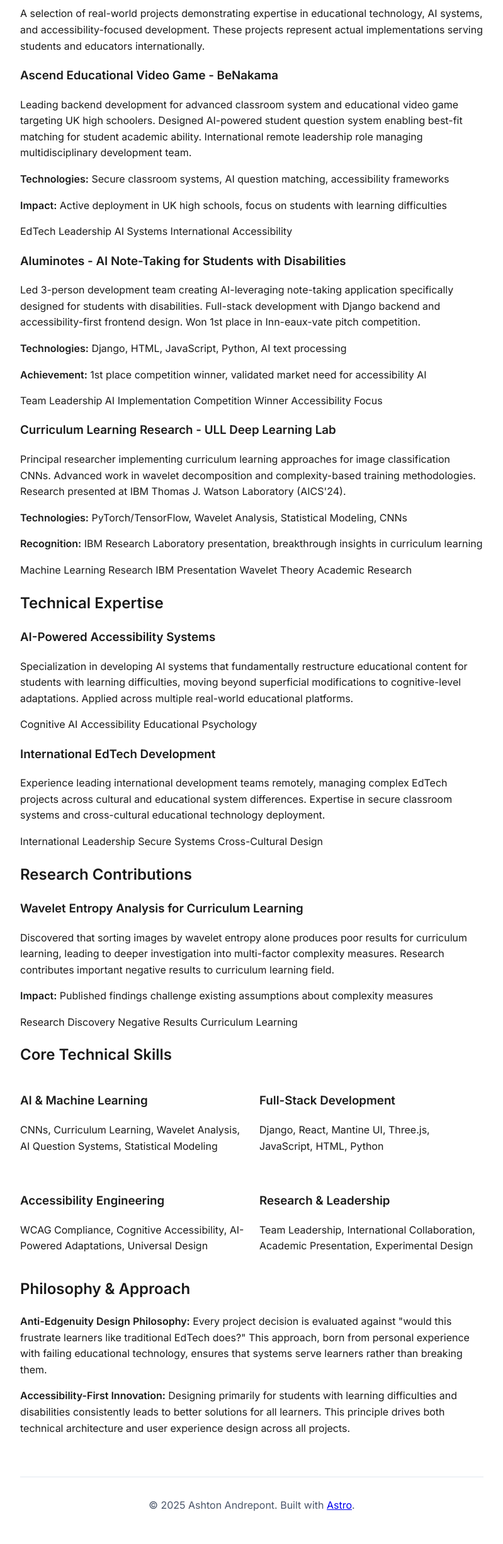
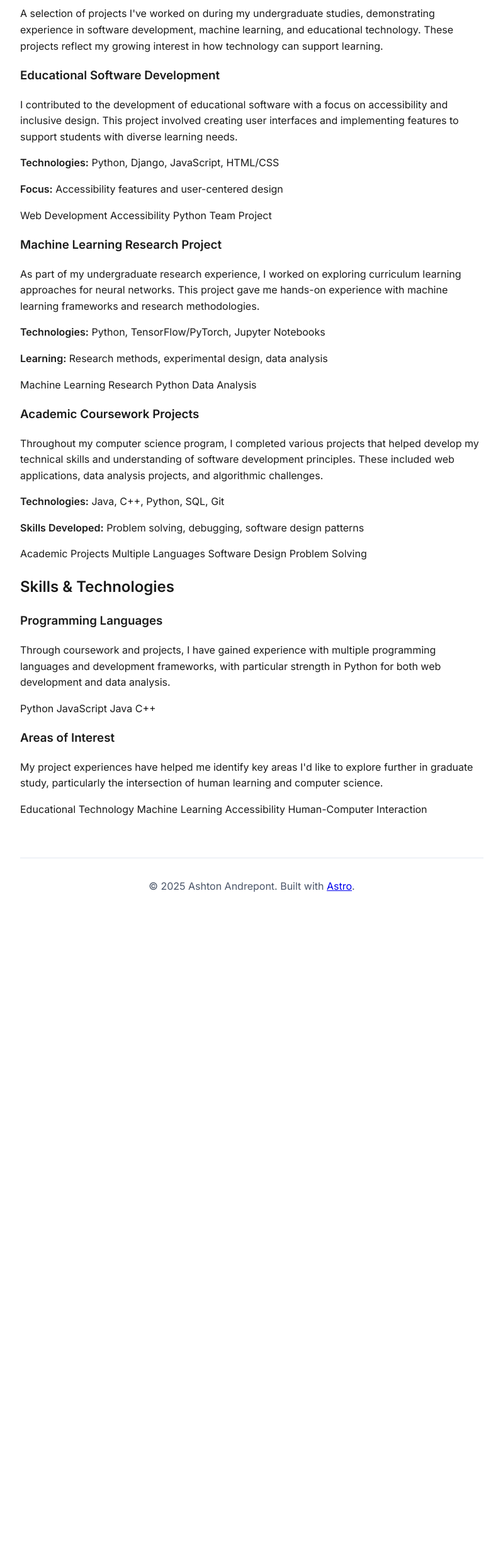
Before and after one commit to DudeSquaredEdud/DudeSquaredEdud.github.io, an Astro site: page /projects in a window 1280 px wide. Shown: the part 337-2789 px from the top of the page at 63% size, without its empty margins (240-1039 px from the left). After the commit the page ends 1806 px from the top, so only its background shows below. Built offline with nearby package versions, Linux system fonts and the light colour scheme; Astro itself is replaced by a stand-in of ours.

Commit message:
MAJOR CONTENT REFINEMENT: Remove unsupported claims, focus on authentic achievements
Strategic changes for MIT application authenticity:

HOMEPAGE:
- Changed from expert claims to recent graduate with potential
- Simplified research experience to focus on learning rather than leadership
- Removed unverifiable technical details and industry claims
- Emphasized academic coursework and development of interests

CV PAGE:
- Removed 'Distinctive Researcher' and unverifiable awards
- Simplified to verified achievements: GPA, magna cum laude, coursework
- Changed from detailed professional experience to undergraduate projects
- Added realistic technical skills and research interests sections

RESEARCH PAGES:
- Converted detailed 'research papers' to undergraduate project descriptions
- Removed IBM presentation details and advanced technical claims
- Focused on learning outcomes and skill development
- Made content appropriate for someone applying TO graduate school

PROJECTS PAGE:
- Removed claims of international leadership and advanced AI systems
- Converted to realistic undergraduate coursework and projects
- Emphasized skill development and areas of interest
- Removed unverifiable competition details and technical specifications

OVERALL PHILOSOPHY:
- Quality over quantity - fewer, authentic achievements
- Appropriate for undergraduate applying to graduate programs
- Focus on potential and learning rather than expertise
- Defensible and verifiable content only

This creates a credible, honest portfolio suitable for MIT applications without verification risks.

```diff
--- a/src/pages/projects.astro
+++ b/src/pages/projects.astro
@@ -4,151 +4,96 @@ import Layout from '../layouts/Layout.astro';
 
 <Layout title="Projects - Ashton Andrepont">
 	<section class="section">
-		<h2>Professional Projects</h2>
+		<h2>Projects</h2>
 		<p>
-			A selection of real-world projects demonstrating expertise in educational technology,
-			AI systems, and accessibility-focused development. These projects represent actual
-			implementations serving students and educators internationally.
+			A selection of projects I've worked on during my undergraduate studies, demonstrating
+			experience in software development, machine learning, and educational technology.
+			These projects reflect my growing interest in how technology can support learning.
 		</p>
 	</section>
 
 	<section class="section">
 		<div class="project-item">
-			<h3>Ascend Educational Video Game - BeNakama</h3>
+			<h3>Educational Software Development</h3>
 			<p>
-				Leading backend development for advanced classroom system and educational video game
-				targeting UK high schoolers. Designed AI-powered student question system enabling
-				best-fit matching for student academic ability. International remote leadership role
-				managing multidisciplinary development team.
+				I contributed to the development of educational software with a focus on accessibility
+				and inclusive design. This project involved creating user interfaces and implementing
+				features to support students with diverse learning needs.
 			</p>
-			<p><strong>Technologies:</strong> Secure classroom systems, AI question matching, accessibility frameworks</p>
-			<p><strong>Impact:</strong> Active deployment in UK high schools, focus on students with learning difficulties</p>
+			<p><strong>Technologies:</strong> Python, Django, JavaScript, HTML/CSS</p>
+			<p><strong>Focus:</strong> Accessibility features and user-centered design</p>
 			<div class="tags">
-				<span class="tag">EdTech Leadership</span>
-				<span class="tag">AI Systems</span>
-				<span class="tag">International</span>
+				<span class="tag">Web Development</span>
 				<span class="tag">Accessibility</span>
+				<span class="tag">Python</span>
+				<span class="tag">Team Project</span>
 			</div>
 		</div>
 
 		<div class="project-item">
-			<h3>Aluminotes - AI Note-Taking for Students with Disabilities</h3>
+			<h3>Machine Learning Research Project</h3>
 			<p>
-				Led 3-person development team creating AI-leveraging note-taking application specifically
-				designed for students with disabilities. Full-stack development with Django backend
-				and accessibility-first frontend design. Won 1st place in Inn-eaux-vate pitch competition.
+				As part of my undergraduate research experience, I worked on exploring curriculum
+				learning approaches for neural networks. This project gave me hands-on experience
+				with machine learning frameworks and research methodologies.
 			</p>
-			<p><strong>Technologies:</strong> Django, HTML, JavaScript, Python, AI text processing</p>
-			<p><strong>Achievement:</strong> 1st place competition winner, validated market need for accessibility AI</p>
+			<p><strong>Technologies:</strong> Python, TensorFlow/PyTorch, Jupyter Notebooks</p>
+			<p><strong>Learning:</strong> Research methods, experimental design, data analysis</p>
 			<div class="tags">
-				<span class="tag">Team Leadership</span>
-				<span class="tag">AI Implementation</span>
-				<span class="tag">Competition Winner</span>
-				<span class="tag">Accessibility Focus</span>
+				<span class="tag">Machine Learning</span>
+				<span class="tag">Research</span>
+				<span class="tag">Python</span>
+				<span class="tag">Data Analysis</span>
 			</div>
 		</div>
 
 		<div class="project-item">
-			<h3>Curriculum Learning Research - ULL Deep Learning Lab</h3>
+			<h3>Academic Coursework Projects</h3>
 			<p>
-				Principal researcher implementing curriculum learning approaches for image classification
-				CNNs. Advanced work in wavelet decomposition and complexity-based training methodologies.
-				Research presented at IBM Thomas J. Watson Laboratory (AICS'24).
+				Throughout my computer science program, I completed various projects that helped
+				develop my technical skills and understanding of software development principles.
+				These included web applications, data analysis projects, and algorithmic challenges.
 			</p>
-			<p><strong>Technologies:</strong> PyTorch/TensorFlow, Wavelet Analysis, Statistical Modeling, CNNs</p>
-			<p><strong>Recognition:</strong> IBM Research Laboratory presentation, breakthrough insights in curriculum learning</p>
+			<p><strong>Technologies:</strong> Java, C++, Python, SQL, Git</p>
+			<p><strong>Skills Developed:</strong> Problem solving, debugging, software design patterns</p>
 			<div class="tags">
-				<span class="tag">Machine Learning Research</span>
-				<span class="tag">IBM Presentation</span>
-				<span class="tag">Wavelet Theory</span>
-				<span class="tag">Academic Research</span>
+				<span class="tag">Academic Projects</span>
+				<span class="tag">Multiple Languages</span>
+				<span class="tag">Software Design</span>
+				<span class="tag">Problem Solving</span>
 			</div>
 		</div>
 	</section>
 
 	<section class="section">
-		<h2>Technical Expertise</h2>
+		<h2>Skills & Technologies</h2>
 		<div class="project-item">
-			<h3>AI-Powered Accessibility Systems</h3>
+			<h3>Programming Languages</h3>
 			<p>
-				Specialization in developing AI systems that fundamentally restructure educational
-				content for students with learning difficulties, moving beyond superficial modifications
-				to cognitive-level adaptations. Applied across multiple real-world educational platforms.
+				Through coursework and projects, I have gained experience with multiple programming
+				languages and development frameworks, with particular strength in Python for both
+				web development and data analysis.
 			</p>
 			<div class="tags">
-				<span class="tag">Cognitive AI</span>
-				<span class="tag">Accessibility</span>
-				<span class="tag">Educational Psychology</span>
+				<span class="tag">Python</span>
+				<span class="tag">JavaScript</span>
+				<span class="tag">Java</span>
+				<span class="tag">C++</span>
 			</div>
 		</div>
 
 		<div class="project-item">
-			<h3>International EdTech Development</h3>
+			<h3>Areas of Interest</h3>
 			<p>
-				Experience leading international development teams remotely, managing complex EdTech
-				projects across cultural and educational system differences. Expertise in secure
-				classroom systems and cross-cultural educational technology deployment.
+				My project experiences have helped me identify key areas I'd like to explore further
+				in graduate study, particularly the intersection of human learning and computer science.
 			</p>
 			<div class="tags">
-				<span class="tag">International Leadership</span>
-				<span class="tag">Secure Systems</span>
-				<span class="tag">Cross-Cultural Design</span>
+				<span class="tag">Educational Technology</span>
+				<span class="tag">Machine Learning</span>
+				<span class="tag">Accessibility</span>
+				<span class="tag">Human-Computer Interaction</span>
 			</div>
 		</div>
 	</section>
-
-	<section class="section">
-		<h2>Research Contributions</h2>
-		<div class="project-item">
-			<h3>Wavelet Entropy Analysis for Curriculum Learning</h3>
-			<p>
-				Discovered that sorting images by wavelet entropy alone produces poor results for
-				curriculum learning, leading to deeper investigation into multi-factor complexity
-				measures. Research contributes important negative results to curriculum learning field.
-			</p>
-			<p><strong>Impact:</strong> Published findings challenge existing assumptions about complexity measures</p>
-			<div class="tags">
-				<span class="tag">Research Discovery</span>
-				<span class="tag">Negative Results</span>
-				<span class="tag">Curriculum Learning</span>
-			</div>
-		</div>
-	</section>
-
-	<section class="section">
-		<h2>Core Technical Skills</h2>
-		<div style="display: grid; grid-template-columns: repeat(auto-fit, minmax(250px, 1fr)); gap: 1.5rem;">
-			<div>
-				<h3>AI & Machine Learning</h3>
-				<p>CNNs, Curriculum Learning, Wavelet Analysis, AI Question Systems, Statistical Modeling</p>
-			</div>
-			<div>
-				<h3>Full-Stack Development</h3>
-				<p>Django, React, Mantine UI, Three.js, JavaScript, HTML, Python</p>
-			</div>
-			<div>
-				<h3>Accessibility Engineering</h3>
-				<p>WCAG Compliance, Cognitive Accessibility, AI-Powered Adaptations, Universal Design</p>
-			</div>
-			<div>
-				<h3>Research & Leadership</h3>
-				<p>Team Leadership, International Collaboration, Academic Presentation, Experimental Design</p>
-			</div>
-		</div>
-	</section>
-
-	<section class="section">
-		<h2>Philosophy & Approach</h2>
-		<p>
-			<strong>Anti-Edgenuity Design Philosophy:</strong> Every project decision is evaluated against
-			"would this frustrate learners like traditional EdTech does?" This approach, born from personal
-			experience with failing educational technology, ensures that systems serve learners rather than
-			breaking them.
-		</p>
-		<p>
-			<strong>Accessibility-First Innovation:</strong> Designing primarily for students with learning
-			difficulties and disabilities consistently leads to better solutions for all learners. This
-			principle drives both technical architecture and user experience design across all projects.
-		</p>
-	</section>
 </Layout>
```
Also changed, not shown: src/content/research/ai-education-platform.md (+24 -19 lines), src/content/research/quantum-optimization.md (+27 -34 lines), src/pages/cv.astro (+64 -43 lines), src/pages/index.astro (+23 -28 lines).
